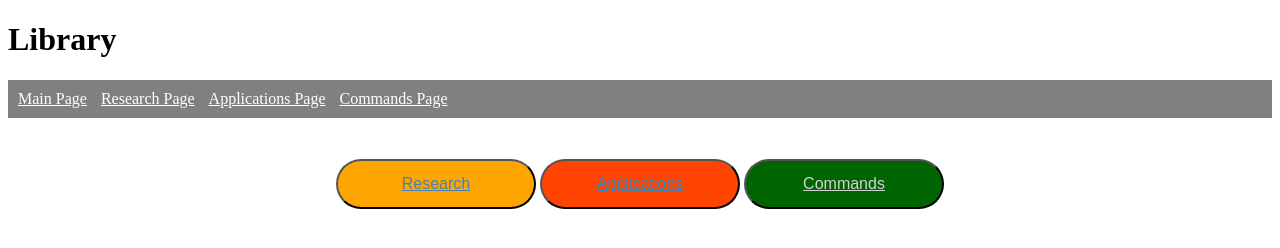
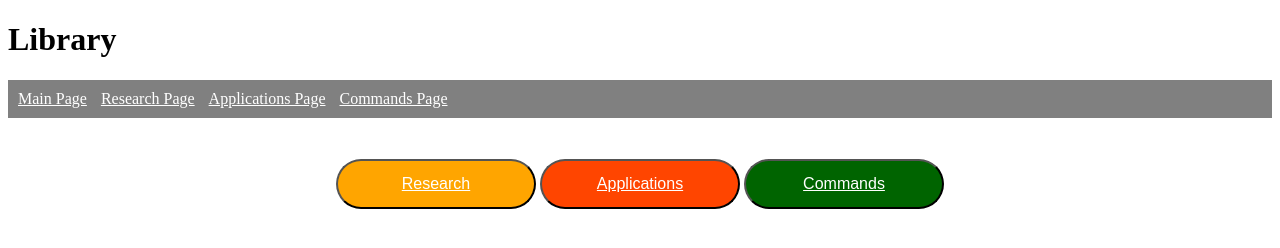
Before and after one commit to DavidWiafe/My-Library, a plain HTML site: page index.html in a window 1280 px wide. Drawn offline with Linux system fonts and the light colour scheme.

Commit message:
design change

```diff
--- a/style.css
+++ b/style.css
@@ -61,11 +61,11 @@ th {
 }
 
 #btn-research a {
-      color: #4682B4;
+      color: white; /*#4682B4;*/
 }
 
 #btn-application a {
-      color: #4682B4;
+      color:white; /* #4682B4;*/
 }
 
 #btn-commands {
@@ -80,7 +80,7 @@ th {
 }
 
 #btn-commands a {
-      color: lightgray;
+      color: white;
 }
 
 #td-crt-dmg-file {
```
Also changed, not shown: 1 other file.
